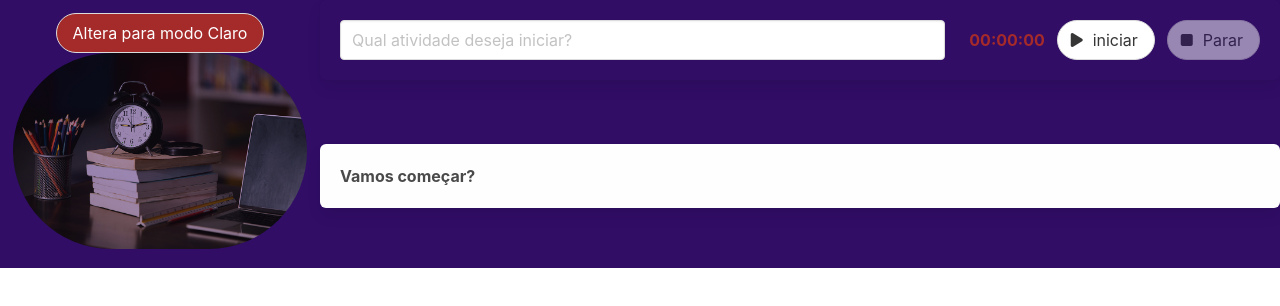
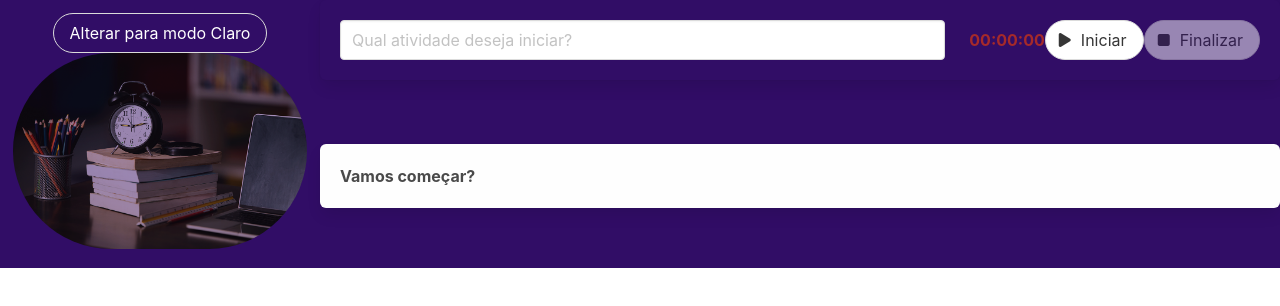
Before and after one commit to claubeta2014/Controle_Atividades, a Vue app: page / in a window 1280 px wide. Shown: the top 306 px of the page. Built offline with nearby package versions, Linux system fonts and the light colour scheme.

Commit message:
Erros ortograficos corrigidos

```diff
--- a/src/components/BarraLateral.vue
+++ b/src/components/BarraLateral.vue
@@ -28,7 +28,7 @@ export default defineComponent({
             if (this.modoEscuroAtivo) {
                 return 'Alterar para modo Escuro'
             }
-            return 'Altera para modo Claro'
+            return 'Alterar para modo Claro'
         }
     },
     methods: {
@@ -62,7 +62,7 @@ header {
 }
 
 .button {
-    background: brown;
+    background: #310d66;
     color: white;
     border-radius: 50px;
 }
--- a/src/components/TempoAtividade.vue
+++ b/src/components/TempoAtividade.vue
@@ -5,13 +5,13 @@
             <span class="icon">
                 <i class="fas fa-play"></i>
             </span>
-            <span> iniciar </span>
+            <span> Iniciar </span>
         </button>
         <button class="button" @click=" parar " :disabled="!cronometroRodando">
             <span class="icon">
                 <i class="fas fa-stop"></i>
             </span>
-            <span> Parar </span>
+            <span> Finalizar </span>
         </button>
     </div>
 </template>
```
